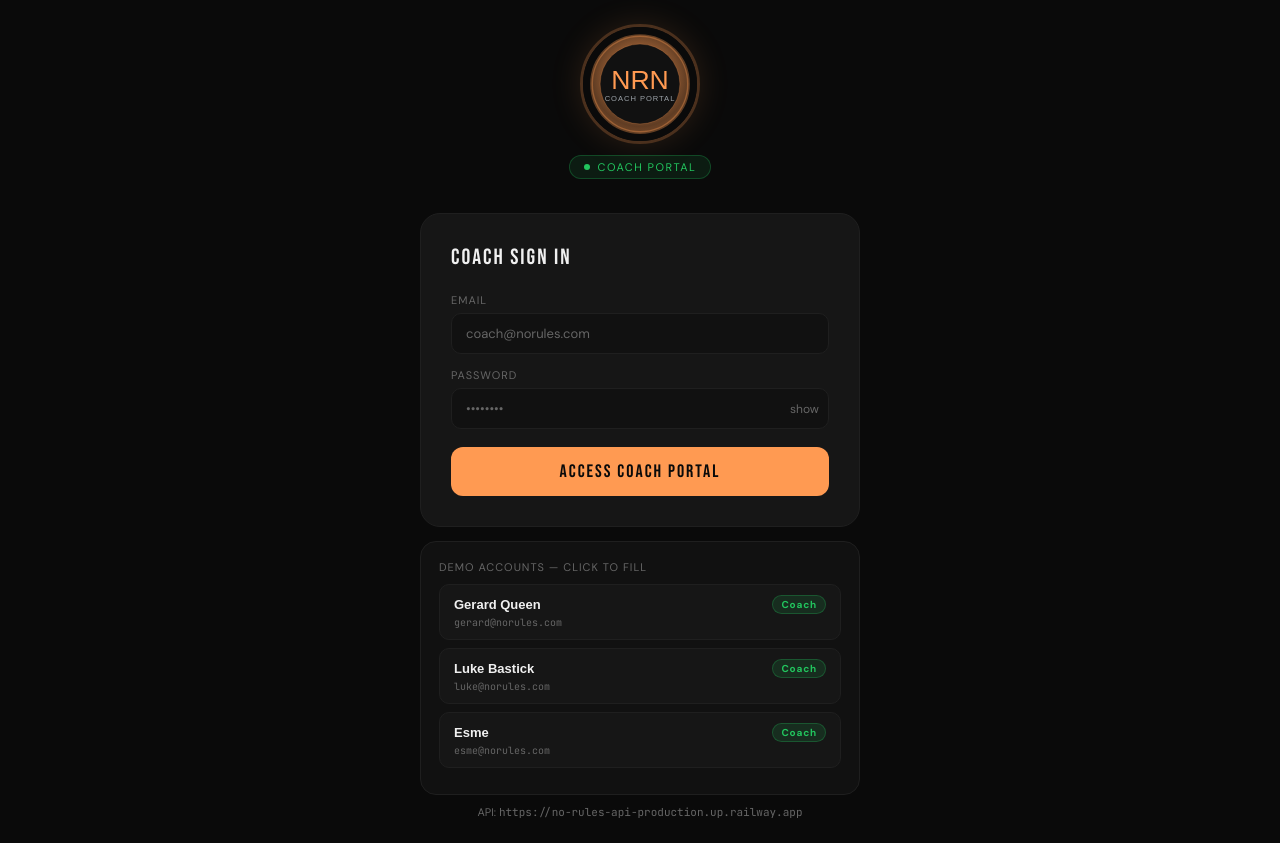
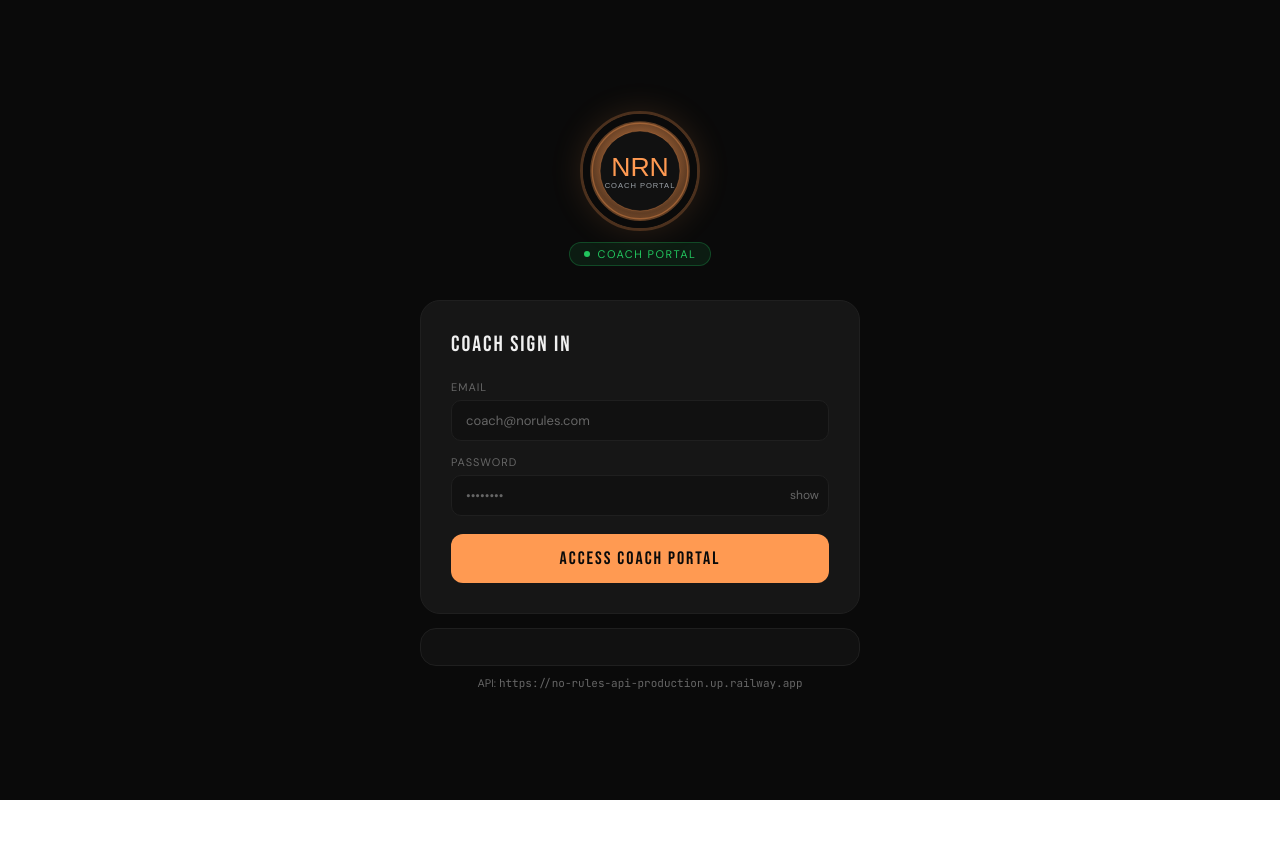
Before and after one commit to gerardqueen/no-rules-coach, a React (Vite) app: page / in a window 1280 px wide. After the commit the page ends 800 px from the top, so only its background shows below. Built offline with nearby package versions, Linux system fonts and the light colour scheme.

Commit message:
demo removed

```diff
--- a/src/CoachCMS.jsx
+++ b/src/CoachCMS.jsx
@@ -183,13 +183,6 @@ function CoachLogin({ onLoggedIn }) {
   const [err, setErr] = useState("");
   const [loading, setLoading] = useState(false);
   const [showPass, setShowPass] = useState(false);
-
-  // Demo accounts for quick fill (UI-only convenience)
-  const DEMOS = [
-    { email: "gerard@norules.com", password: "gerard1", name: "Gerard Queen", role: "Coach" },
-    { email: "luke@norules.com", password: "luke1", name: "Luke Bastick", role: "Coach" },
-    { email: "esme@norules.com", password: "esme1", name: "Esme", role: "Coach" },
-  ];
 
   const handleLogin = async () => {
     setErr("");
@@ -357,39 +350,6 @@ function CoachLogin({ onLoggedIn }) {
         </div>
 
         <div style={{ marginTop: 14, background: T.surface, border: `1px solid ${T.border}`, borderRadius: 16, padding: 18 }}>
-          <div style={{ fontSize: 11, color: T.muted, letterSpacing: 1, textTransform: "uppercase", marginBottom: 10 }}>
-            Demo Accounts — click to fill
-          </div>
-
-          {DEMOS.map((d) => (
-            <button
-              key={d.email}
-              onClick={() => {
-                setEmail(d.email);
-                setPass(d.password);
-                setErr("");
-              }}
-              style={{
-                width: "100%",
-                textAlign: "left",
-                background: T.card,
-                border: `1px solid ${T.border}`,
-                borderRadius: 10,
-                padding: "10px 14px",
-                marginBottom: 8,
-                cursor: "pointer",
-              }}
-              type="button"
-            >
-              <div style={{ display: "flex", justifyContent: "space-between", alignItems: "center" }}>
-                <span style={{ fontSize: 13, color: T.text, fontWeight: 600 }}>{d.name}</span>
-                <Badge label={d.role} color={T.coachGreen} />
-              </div>
-              <div style={{ fontFamily: "JetBrains Mono, ui-monospace", fontSize: 10, color: T.muted, marginTop: 2 }}>
-                {d.email}
-              </div>
-            </button>
-          ))}
         </div>
 
         <div style={{ marginTop: 10, fontSize: 11, color: T.muted, textAlign: "center" }}>
@@ -872,11 +832,10 @@ function WeeklyMacroPlan({ athleteId, baseTargets, token, onSaved }) {
 ────────────────────────────────────────────────────────────────────────────── */
 
 /* ─────────────────────────────────────────────────────────────────────────────
- Client Data Panels (coach can view what client entered)
- Backend endpoints expected:
-  - GET/PUT /profiles/:athleteId
-  - GET/POST /weights/:athleteId
-  - GET/PUT /meal-plans/:athleteId
+   Client Data Panels (coach view)
+   - /profiles/:athleteId
+   - /weights/:athleteId
+   - /meal-plans/:athleteId
 ────────────────────────────────────────────────────────────────────────────── */
 
 function AthleteProfilePanel({ athleteId, token }) {
@@ -922,7 +881,7 @@ function AthleteProfilePanel({ athleteId, token }) {
     try {
       await apiFetch(`/profiles/${athleteId}`, token, { method: "PUT", body: JSON.stringify(profile) });
       setOk(true);
-      setTimeout(() => setOk(false), 2000);
+      setTimeout(() => setOk(false), 1800);
     } catch (e) {
       setErr(e.message);
     } finally {
@@ -935,7 +894,7 @@ function AthleteProfilePanel({ athleteId, token }) {
       <div style={{ display: "flex", justifyContent: "space-between", alignItems: "center", marginBottom: 12 }}>
         <div>
           <div style={{ fontFamily: "Bebas Neue, system-ui", fontSize: 18, letterSpacing: 2, color: T.text }}>CLIENT PROFILE</div>
-          <div style={{ fontFamily: "DM Sans", fontSize: 11, color: T.muted, marginTop: 4 }}>Pulled from backend (same as client app).</div>
+          <div style={{ fontFamily: "DM Sans", fontSize: 11, color: T.muted, marginTop: 4 }}>Live data from the client app.</div>
         </div>
         <button onClick={save} disabled={saving} style={{ background: saving ? T.border : T.accent, border: "none", borderRadius: 10, padding: "8px 16px", color: saving ? T.muted : T.bg, fontFamily: "Bebas Neue, system-ui", fontSize: 14, letterSpacing: 1.5, cursor: saving ? "default" : "pointer" }} type="button">
           {saving ? "SAVING…" : "SAVE"}
@@ -1358,6 +1317,10 @@ function AthleteDetail({ athlete, token, onBack }) {
       {tab === "macroplan" && (
         <WeeklyMacroPlan athleteId={athlete.id} baseTargets={goals} token={token} />
       )}
+
+      {tab === "profile" && (<AthleteProfilePanel athleteId={athlete.id} token={token} />)}
+      {tab === "weights" && (<AthleteWeightsPanel athleteId={athlete.id} token={token} />)}
+      {tab === "meals" && (<AthleteMealPlanPanel athleteId={athlete.id} token={token} />)}
     </div>
   );
 }
@@ -1396,10 +1359,7 @@ export default function CoachCMS() {
     (async () => {
       try {
         const user = await apiFetch("/auth/me", t); // backend supports this [1](https://github.com/orgs/community/discussions/151670)
-        setMe({ ...user, token: t })
-      {tab === "profile" && (<AthleteProfilePanel athleteId={athlete.id} token={token} />)}
-      {tab === "weights" && (<AthleteWeightsPanel athleteId={athlete.id} token={token} />)}
-      {tab === "meals" && (<AthleteMealPlanPanel athleteId={athlete.id} token={token} />)};
+        setMe({ ...user, token: t });
       } catch {
         localStorage.removeItem(TOKEN_KEY);
         setToken(null);
```
